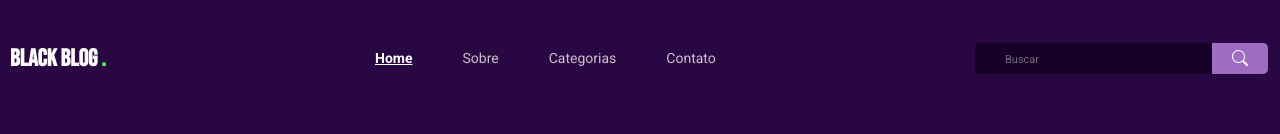
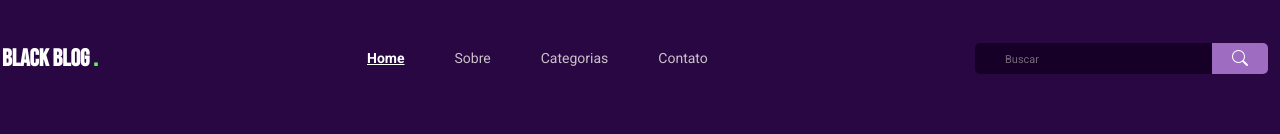
Before and after one commit to JasonAraujo1/blog, a plain HTML site: page index.html in a window 1280 px wide. Shown: the top 134 px of the page. Drawn offline with nearby package versions, Linux system fonts and the light colour scheme.

Commit message:
logo @media adjust

```diff
--- a/style.css
+++ b/style.css
@@ -64,15 +64,15 @@ header h1{/*logo*/
     font-size: 3vh;
     color: var(--branco);
     font-family: Bebas Neue;
-    padding: 0 10px;
+    padding: 0 2px;
 
     gap:10vw;/*distância entre lado A e B*/
-
 
 }
 
 header h1 span{/*ponto*/
-    color:var(--verde)
+    color:var(--verde);
+
 }
 
 
```
